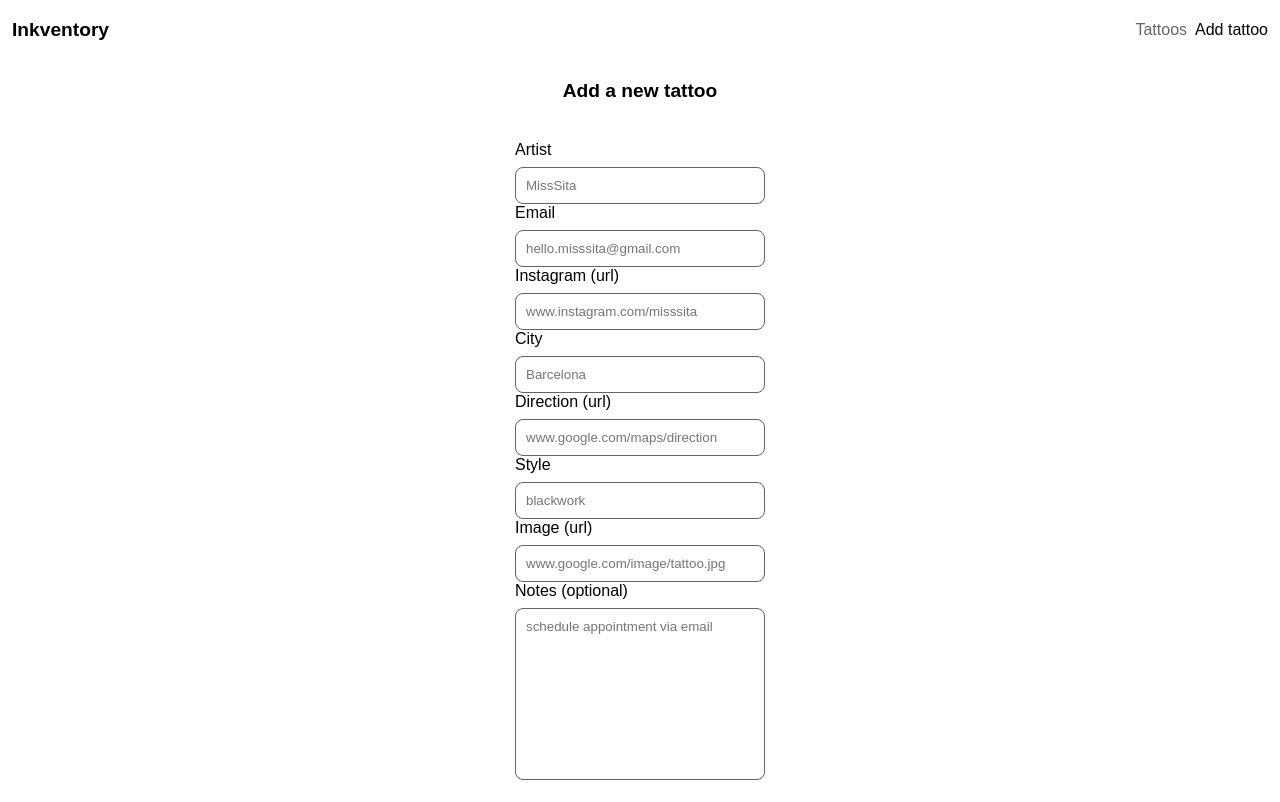
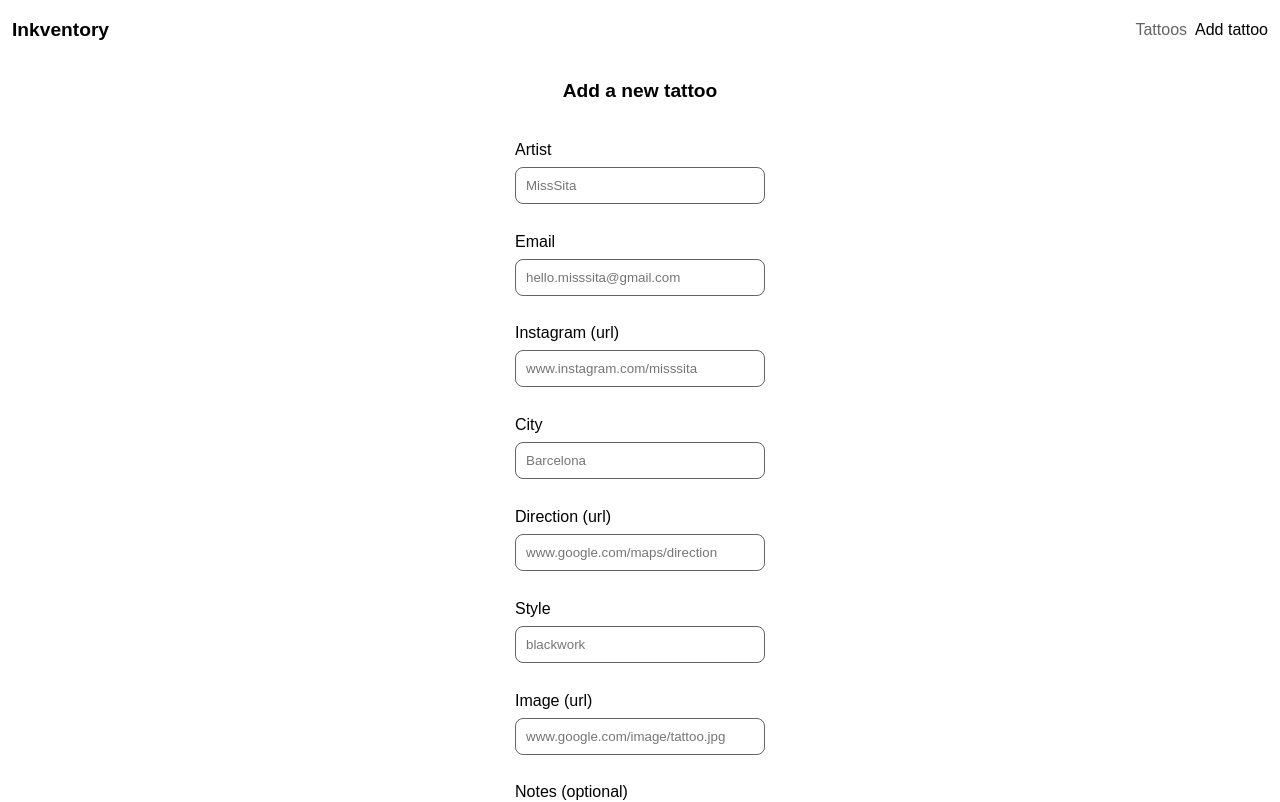
Before and after one commit to isdi-coders-2023/Hugo-Veiga-Final-Project-front-202309-bcn, a React (Vite) app: page /add-tattoo in a window 1280 px wide. Shown: the top 802 px of the page. Built offline with nearby package versions, Linux system fonts and the light colour scheme; no server answers.

Commit message:
Update TattooFormStyled

```diff
--- a/src/components/TattooForm/TattooFormStyled.ts
+++ b/src/components/TattooForm/TattooFormStyled.ts
@@ -3,14 +3,20 @@ import styled from "styled-components";
 const TattooFormStyled = styled.form`
   display: flex;
   flex-direction: column;
-  align-items: flex-start;
-  justify-content: center;
-  text-align: center;
-  gap: 1.8rem;
-  padding: 20px;
-  max-width: 600px;
+  align-items: center;
 
   .tattoo-form {
+    &__wrapper {
+      gap: 1.8rem;
+      padding: 20px;
+      max-width: 600px;
+      display: flex;
+      flex-direction: column;
+      align-items: flex-start;
+      justify-content: center;
+      text-align: center;
+    }
+
     &__control {
       display: flex;
       flex-direction: column;
@@ -41,6 +47,13 @@ const TattooFormStyled = styled.form`
       align-self: stretch;
       resize: none;
     }
+
+    &__button {
+      display: flex;
+      align-items: center;
+      justify-content: center;
+      color: ${({ theme }) => theme.color.secondary};
+    }
   }
 `;
 
```
